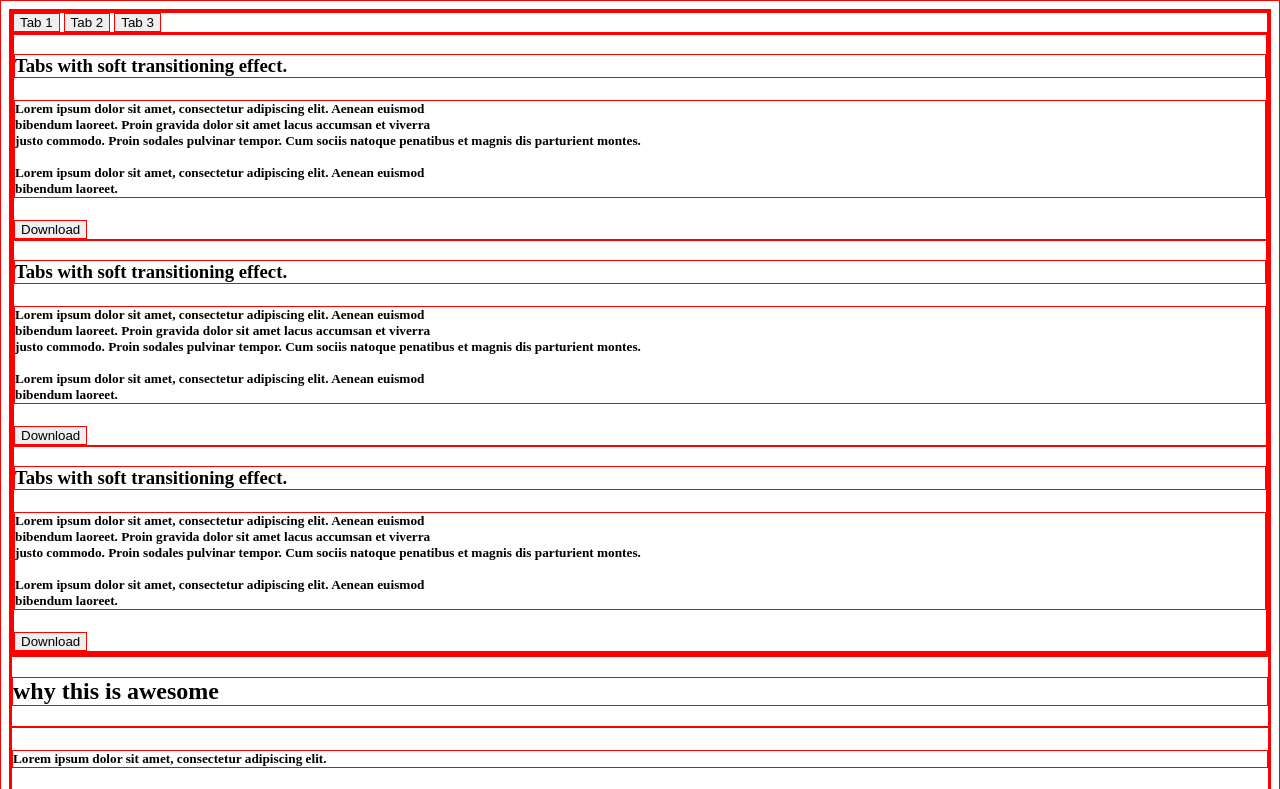
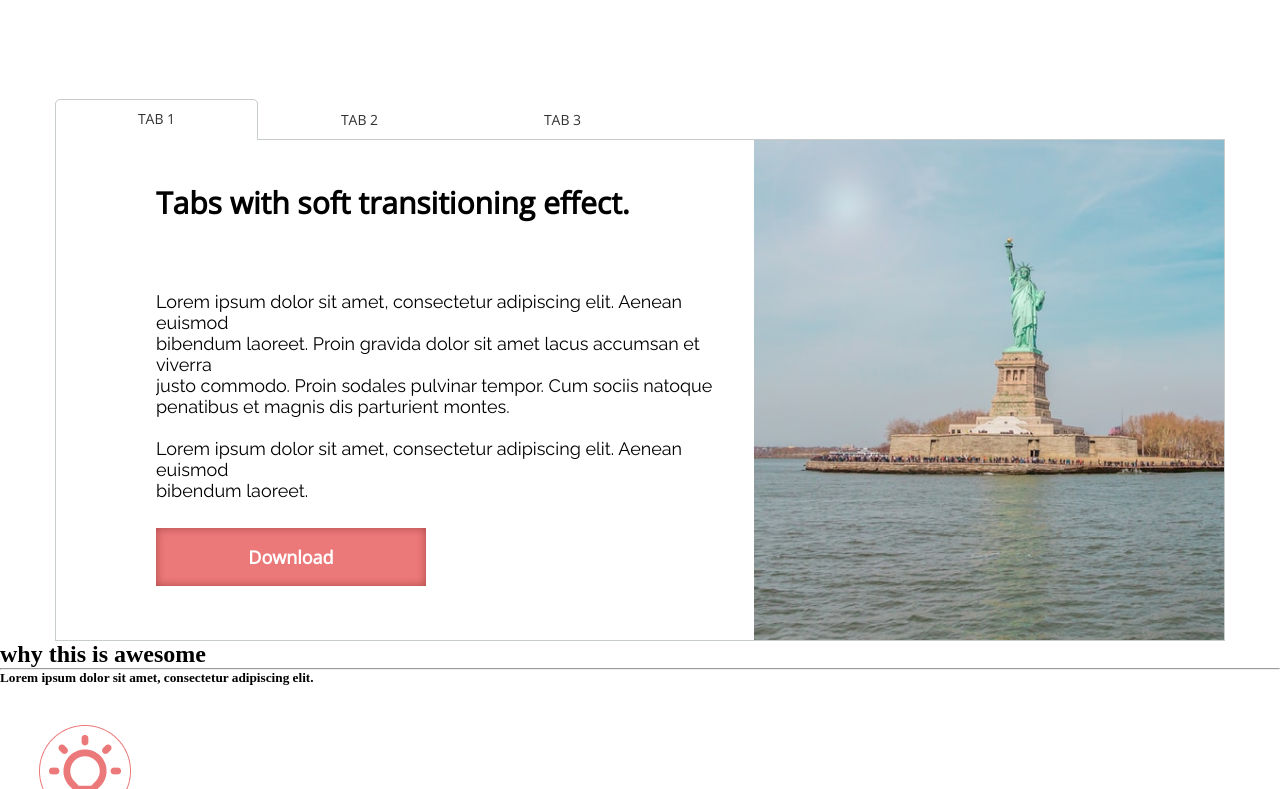
Before and after one commit to AlexIsaevich/tms_fe80, a website built with Parcel: page src/index.html in a window 1280 px wide. Shown: the top 789 px of the page. Built offline with nearby package versions, Linux system fonts and the light colour scheme.

Commit message:
project structure update before parcel update

```diff
--- a/src/index.html
+++ b/src/index.html
@@ -9,7 +9,7 @@
         <title>FE80 Homework 2 Task 2</title>
     </head>
     <body>
-        <section class="tabs ss" id="tabs">
+        <section class="tabs" id="tabs">
             <div class="tabs__wrapper">
                 <div class="tabs__nav">
                     <button class="tab__nav-btn tab__nav-btn--is-active">Tab 1</button>
--- a/src/index.js
+++ b/src/index.js
@@ -1 +1,3 @@
-console.log("js here");
+if (module.hot) {
+    module.hot.accept();
+  }
--- /dev/null
+++ b/src/sass/about.sass
@@ -0,0 +1,4 @@
+/* reset */
+html, body, h1, h2, h3, h4, h5, h6, p, hr
+    margin: 0
+    padding: 0
--- /dev/null
+++ b/src/sass/fonts.sass
@@ -0,0 +1,3 @@
+/* fonts */
+@import url('https://fonts.googleapis.com/css2?family=Raleway&display=swap')
+@import url('https://fonts.googleapis.com/css2?family=Open+Sans&display=swap')
--- /dev/null
+++ b/src/sass/pricing.sass
@@ -0,0 +1,4 @@
+/* reset */
+html, body, h1, h2, h3, h4, h5, h6, p, hr
+    margin: 0
+    padding: 0
--- /dev/null
+++ b/src/sass/reset.sass
@@ -0,0 +1,4 @@
+/* reset */
+html, body, h1, h2, h3, h4, h5, h6, p, hr
+    margin: 0
+    padding: 0
--- a/src/sass/style.sass
+++ b/src/sass/style.sass
@@ -1,4 +1,5 @@
-
-
-*
-    border: solid red 1px
+@import url(reset.sass)
+@import url(fonts.sass)
+@import url(tabs.sass)
+@import url(about.sass)
+@import url(pricing.sass)
--- /dev/null
+++ b/src/sass/tabs.sass
@@ -0,0 +1,111 @@
+/* tabs section styling */
+
+.tabs__wrapper
+    margin: 0 auto
+    padding: 99px 15px 0 15px
+    max-width: 1170px
+
+.tabs__container
+    border: 1px solid #c6cbcd
+
+.tabs__nav
+    display: flex
+
+.tab__nav-btn
+    flex: 0 0 203px
+    padding: 0
+    position: relative
+    cursor: pointer
+    color: #333
+    font-size: 14px
+    font-family: 'Open Sans', sans-serif
+    line-height: 38px
+    text-transform: uppercase
+    border: 1px solid transparent
+    border-bottom: none
+    background-color: #fff
+
+.tab__nav-btn--is-active
+    border: 1px solid #c6cbcd
+    border-radius: 5px 5px 0 0
+
+
+.tab__nav-btn--is-active::after
+    left: 0
+    right: 0
+    height: 3px
+    bottom: -2px
+    content: ''
+    position: absolute
+    background-color: #fff
+
+.tab__content
+    display: none
+    position: relative
+
+.tab__content:nth-child(1)
+    display: block
+
+.tab__content
+    background-repeat: no-repeat
+    background-position: right
+
+.tab__content:nth-child(1)
+    background-image: url(../img/new_york.png)
+
+.tab__content:nth-child(2)
+    background-image: url(../img/tokyo.png)
+
+.tab__content:nth-child(3)
+    background-image: url(../img/london.png)
+
+.tab__content
+    margin: 0 0 0 100px
+
+.tab__title
+    display: inline-block
+    padding: 42px 0 41px 0
+    font-size: 30px
+    font-family: 'Open Sans', sans-serif
+    font-weight: bold
+    line-height: 41px
+
+.tab__text
+    margin: 27px 0
+    max-width: 570px
+    max-height: 210px
+    overflow-y: auto
+    font-size: 18px
+    font-family: 'Raleway', sans-serif
+    font-weight: normal
+    line-height: 21px
+
+.tab__button
+    width: 270px
+    margin: 0 0 54px 0
+    padding: 0
+    color: #fff
+    font-size: 18px
+    font-family: 'Open Sans', sans-serif
+    font-weight: 600
+    line-height: 58px
+    cursor: pointer
+    border: none
+    background-color: #ec7979
+    transition: all 0.3s
+
+.tab__button
+    &:hover
+        background-color: #ab4949
+
+    &:active
+    box-shadow: inset 0 0 10px #ab4949
+    background-color: #ec7979
+
+.tab__image
+    top: 0
+    right: 0
+    width: 470px
+    bottom: 0
+    position: absolute
+    background-repeat: no-repeat
```
